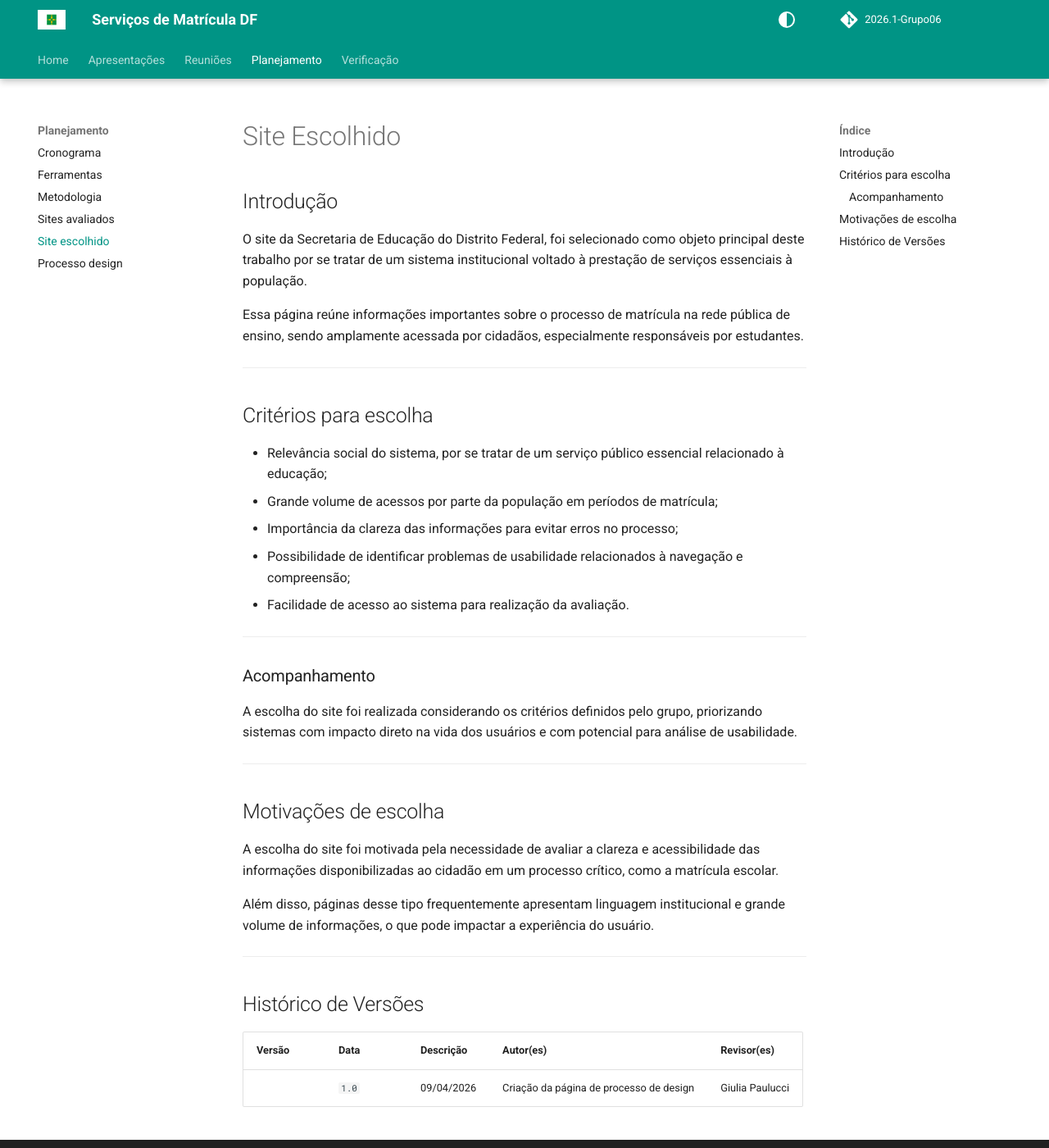
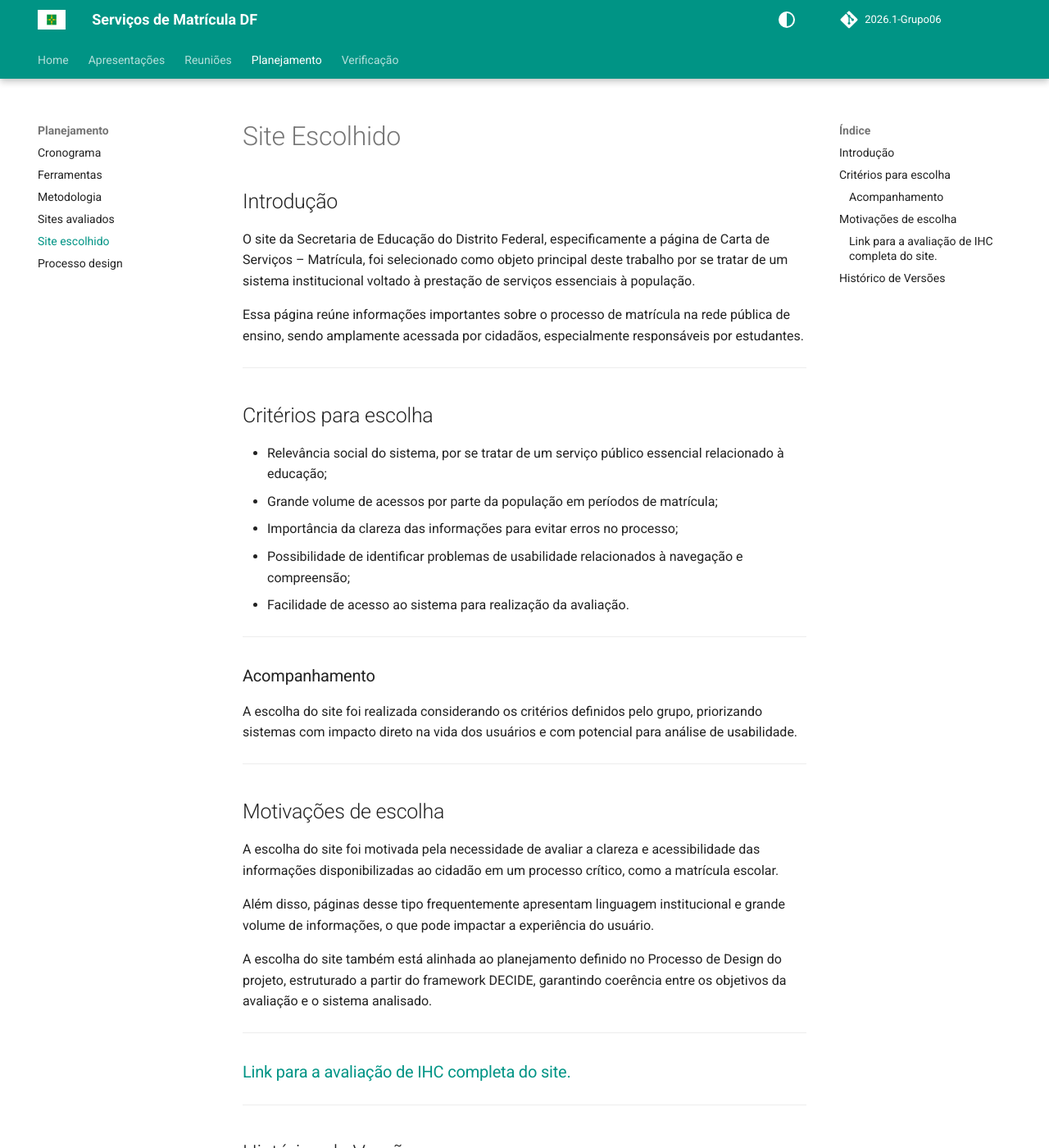
Before and after one commit to Interacao-Humano-Computador/2026.1-Grupo06, an MkDocs documentation site: the page built from docs/planejamento/site-escolhido.md, in a window 1280 px wide and 1400 px high. Shown: the whole window at 82% size. Built offline with MkDocs 1.6.1 and Material for MkDocs 9.7.7, drawn with Linux system fonts in a browser that asks for light colours; comment, search, counter and statistics services are not loaded; some of the changed text lies outside the part shown.

Commit message:
Update site-escolhido.md

```diff
--- a/docs/planejamento/site-escolhido.md
+++ b/docs/planejamento/site-escolhido.md
@@ -2,7 +2,7 @@
 
 ## Introdução
 
-O site da Secretaria de Educação do Distrito Federal, foi selecionado como objeto principal deste trabalho por se tratar de um sistema institucional voltado à prestação de serviços essenciais à população.
+O site da Secretaria de Educação do Distrito Federal, especificamente a página de Carta de Serviços – Matrícula, foi selecionado como objeto principal deste trabalho por se tratar de um sistema institucional voltado à prestação de serviços essenciais à população.
 
 Essa página reúne informações importantes sobre o processo de matrícula na rede pública de ensino, sendo amplamente acessada por cidadãos, especialmente responsáveis por estudantes.
 
@@ -30,9 +30,16 @@ A escolha do site foi motivada pela necessidade de avaliar a clareza e acessibil
 
 Além disso, páginas desse tipo frequentemente apresentam linguagem institucional e grande volume de informações, o que pode impactar a experiência do usuário.
 
+A escolha do site também está alinhada ao planejamento definido no Processo de Design do projeto, estruturado a partir do framework DECIDE, garantindo coerência entre os objetivos da avaliação e o sistema analisado.
+
 ---
+
+### [Link para a avaliação de IHC completa do site.](assets/sites-avaliados/ssp.pdf)
+
+---
+
 ## Histórico de Versões
 
 Versão  |   Data   | Descrição | Autor(es) | Revisor(es)
 --------- | ------ | ------ | ---------- | ----------
-| `1.0`  | 09/04/2026 | Criação da página de processo de design | Giulia Paulucci |  |
+| `1.0`  | 09/04/2026 | Criação da página de site escolhido | Giulia Paulucci |  |
```
